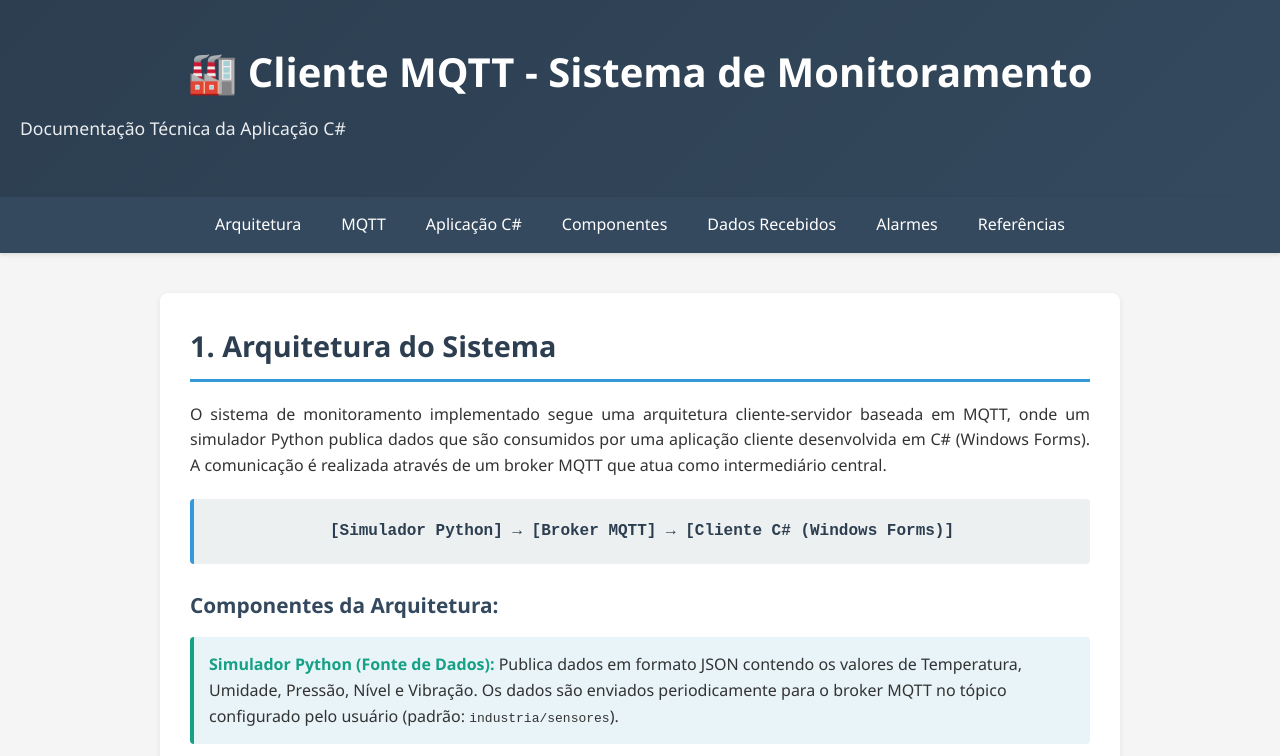
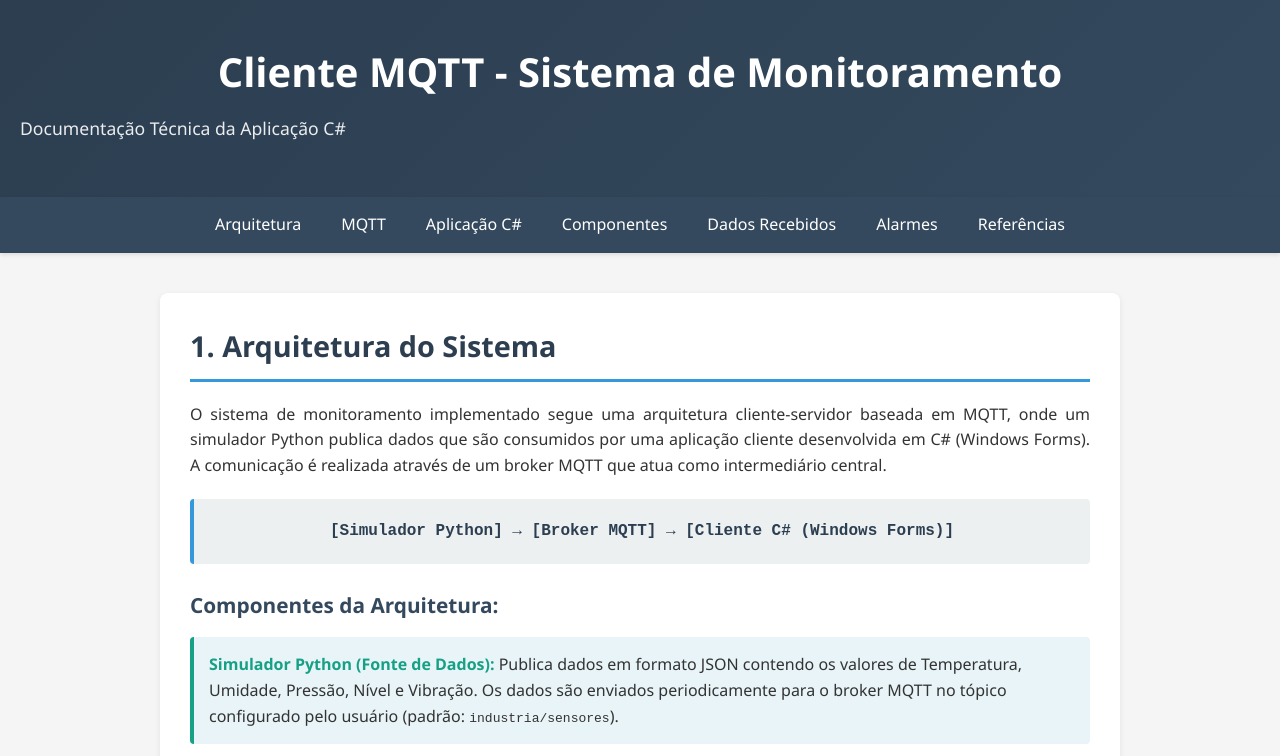
Before and after one commit to Only-Dre/SupervisionInterface, a plain HTML site: page index.html in a window 1280 px wide. Shown: the top 756 px of the page. Drawn offline with Linux system fonts and the light colour scheme.

Commit message:
Remoção de entity

```diff
--- a/index.html
+++ b/index.html
@@ -294,7 +294,7 @@
 </head>
 <body>
     <header>
-        <h1>🏭 Cliente MQTT - Sistema de Monitoramento</h1>
+        <h1>Cliente MQTT - Sistema de Monitoramento</h1>
         <p>Documentação Técnica da Aplicação C#</p>
     </header>
 
```
